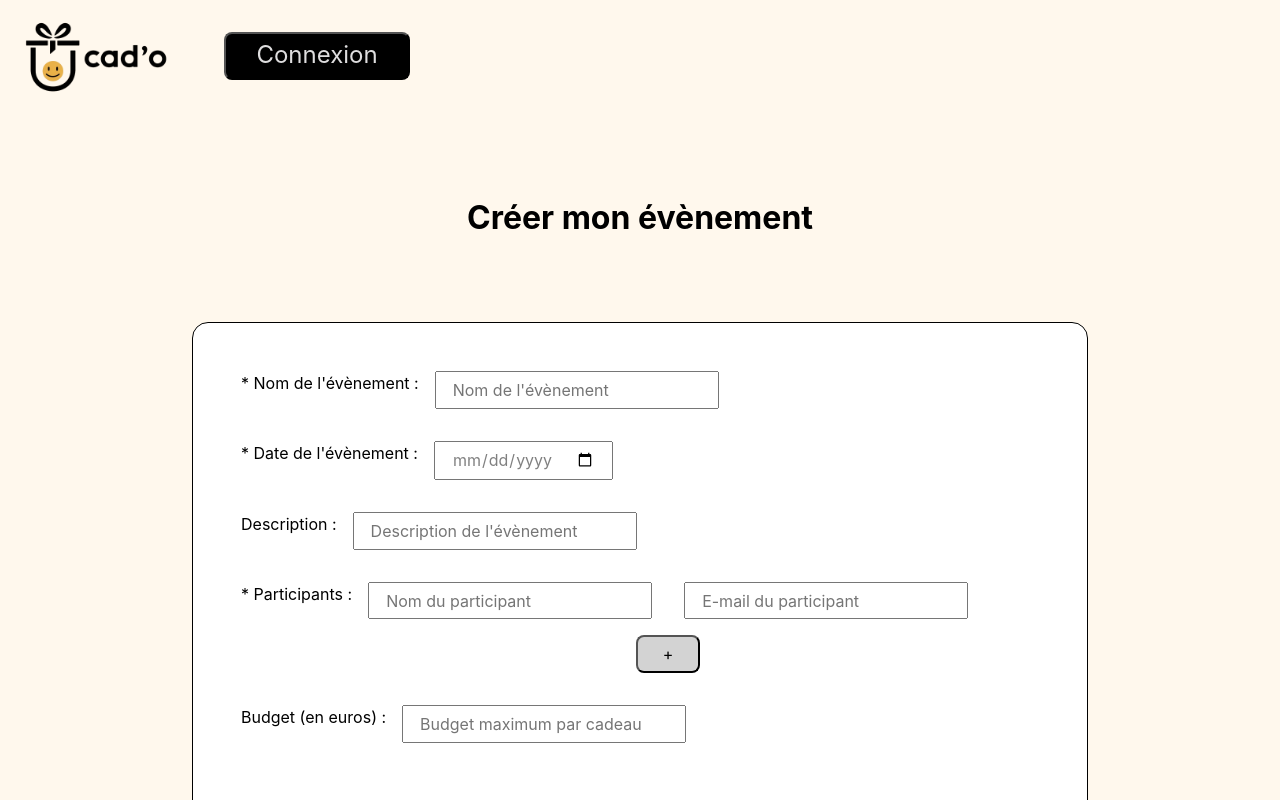
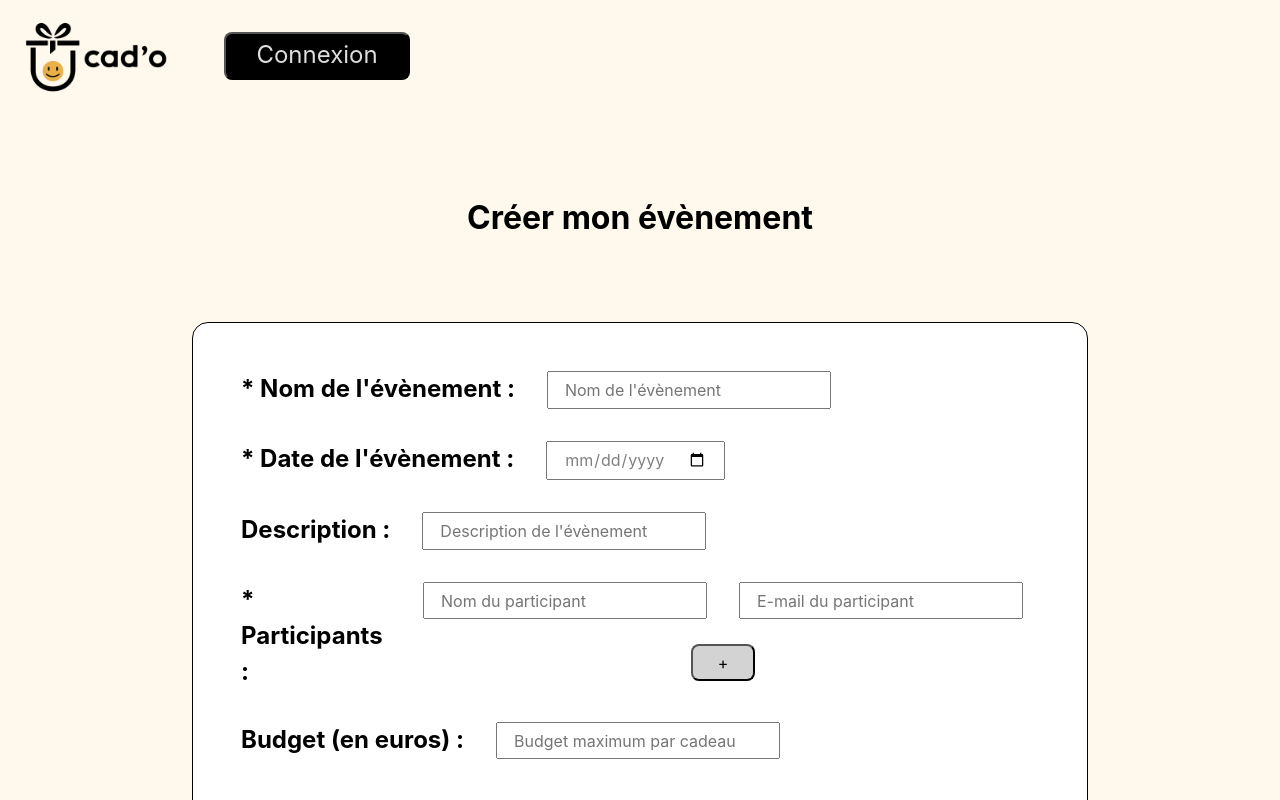
Before and after one commit to yanis-lannabi/cado-front, a React (Vite) app: page / in a window 1280 px wide. Shown: the top 800 px of the page. Built offline with nearby package versions, Linux system fonts and the light colour scheme.

Commit message:
feat: handling the add participant button -- it finally works!

```diff
--- a/src/components/Pages/CreateEvent/CreateEvent.scss
+++ b/src/components/Pages/CreateEvent/CreateEvent.scss
@@ -21,6 +21,12 @@ h1 {
     position: relative;
     flex-direction: row;
     margin: 1rem 1rem;
+  }
+
+  &__element-title {
+    font-weight: bold;
+    font-size: 1.5rem;
+    margin-right: 1rem;
   }
 
   &__participants {
--- a/src/components/Pages/CreateEvent/CreateEvent.tsx
+++ b/src/components/Pages/CreateEvent/CreateEvent.tsx
@@ -2,28 +2,28 @@ import { useState } from 'react';
 import './CreateEvent.scss';
 
 // Fictive participants list, in order to test the form
-const participants = [
-  {
-    name: 'Bob',
-    email: 'bobby@bobby.fr',
-  },
-  {
-    name: 'Michel',
-    email: 'michou@michel.fr',
-  },
-  {
-    name: 'Roberto',
-    email: 'Rob@roberto.fr',
-  },
-  {
-    name: 'Mcikey',
-    email: 'mickey@mickey.fr',
-  },
-  {
-    name: 'Shakira',
-    email: 'shaki@shaki.fr',
-  },
-];
+// const participants = [
+//   {
+//     name: 'Bob',
+//     email: 'bobby@bobby.fr',
+//   },
+//   {
+//     name: 'Michel',
+//     email: 'michou@michel.fr',
+//   },
+//   {
+//     name: 'Roberto',
+//     email: 'Rob@roberto.fr',
+//   },
+//   {
+//     name: 'Mcikey',
+//     email: 'mickey@mickey.fr',
+//   },
+//   {
+//     name: 'Shakira',
+//     email: 'shaki@shaki.fr',
+//   },
+// ];
 
 function CreateEvent() {
   const [eventName, setEventName] = useState('');
@@ -32,29 +32,18 @@ function CreateEvent() {
   const [participant, setParticipant] = useState([{ name: '', email: '' }]);
   const [giftBudget, setGiftBudget] = useState('');
 
-  // const handleAddParticipant = (e) => {
-  //   e.preventDefault();
+  const handleAddParticipant = () => {
+    setParticipant([...participant, { name: '', email: '' }]);
+  };
 
-  //   return (
-  //     <div className="create-event__participant">
-  //       <input
-  //         type="text"
-  //         id="participantName"
-  //         placeholder="Nom du participant"
-  //       />
-  //       <input
-  //         type="email"
-  //         id="participantEmail"
-  //         placeholder="E-mail du participant"
-  //       />
-  //     </div>
-  //   );
-  // };
-
-  const handleSubmit = (e) => {
+  const handleSubmit = (e: React.FormEvent<HTMLFormElement>) => {
     e.preventDefault();
 
-    if (!eventName || !eventDate || !participant) {
+    if (
+      !eventName ||
+      !eventDate ||
+      participant.some((p) => !p.name || !p.email)
+    ) {
       alert('Veuillez remplir tous les champs obligatoires');
       return;
     } else {
@@ -80,7 +69,9 @@ function CreateEvent() {
 
       <form className="create-event" onSubmit={handleSubmit}>
         <div className="create-event__element">
-          <label htmlFor="eventName">* Nom de l'évènement :</label>
+          <label htmlFor="eventName" className="create-event__element-title">
+            * Nom de l'évènement :
+          </label>
           <input
             type="text"
             id="eventName"
@@ -91,7 +82,9 @@ function CreateEvent() {
         </div>
 
         <div className="create-event__element">
-          <label htmlFor="eventDate">* Date de l'évènement :</label>
+          <label htmlFor="eventDate" className="create-event__element-title">
+            * Date de l'évènement :
+          </label>
           <input
             type="date"
             id="eventDate"
@@ -100,7 +93,12 @@ function CreateEvent() {
           />
         </div>
         <div className="create-event__element">
-          <label htmlFor="eventDescription">Description :</label>
+          <label
+            htmlFor="eventDescription"
+            className="create-event__element-title"
+          >
+            Description :
+          </label>
           <input
             type="text"
             id="eventDescription"
@@ -110,32 +108,44 @@ function CreateEvent() {
           />
         </div>
         <div className="create-event__element">
-          <label htmlFor="participants">* Participants :</label>
+          <label htmlFor="participants" className="create-event__element-title">
+            * Participants :
+          </label>
 
           <div className="create-event__participants">
-            <div className="create-event__participant">
+            {participant.map((p, i) => (
+              <div key={i} className="create-event__participant">
                 <input
                   type="text"
-                id="participantName"
                   placeholder="Nom du participant"
+                  value={p.name}
+                  // onChange={(e) =>
+                  //   handleParticipantChange(i, 'name', e.target.value)
+                  // }
                 />
                 <input
                   type="email"
-                id="participantEmail"
                   placeholder="E-mail du participant"
+                  value={p.email}
+                  // onChange={(e) =>
+                  //   handleParticipantChange(i, 'email', e.target.value)
+                  // }
                 />
               </div>
+            ))}
 
             <input
               type="button"
               value="+"
               className="create-event__participants__add-button"
-              // onClick={handleAddParticipant}
+              onClick={handleAddParticipant}
             />
           </div>
         </div>
-        <div className="create-event__element">
-          <label htmlFor="giftBudget">Budget (en euros) :</label>
+        <div className="create-event__element ">
+          <label htmlFor="giftBudget" className="create-event__element-title">
+            Budget (en euros) :
+          </label>
           <input
             type="number"
             id="giftBudget"
@@ -153,7 +163,6 @@ function CreateEvent() {
           type="submit"
           className="create-event__validation-button"
           value="Valider"
-          onSubmit={handleSubmit}
         />
       </form>
     </div>
```
Lines whose indentation alone changed are shown as unchanged.
